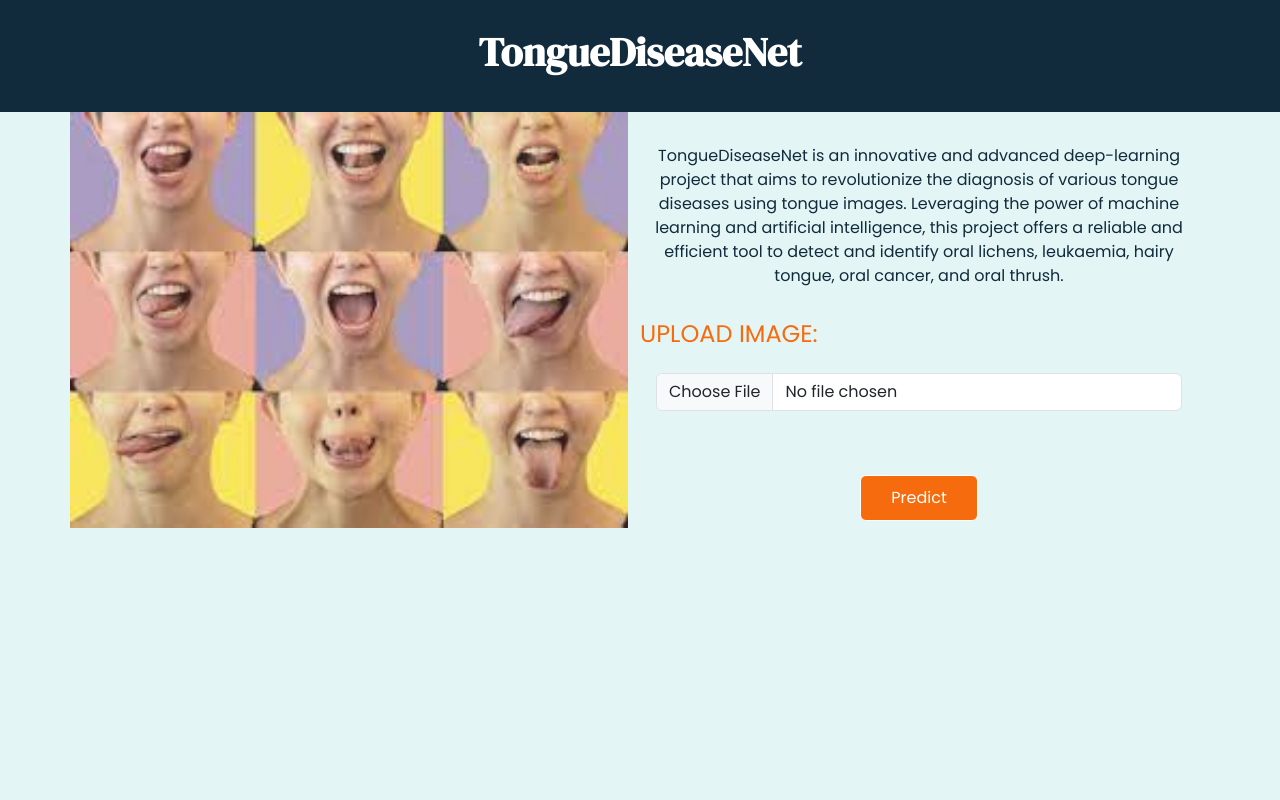
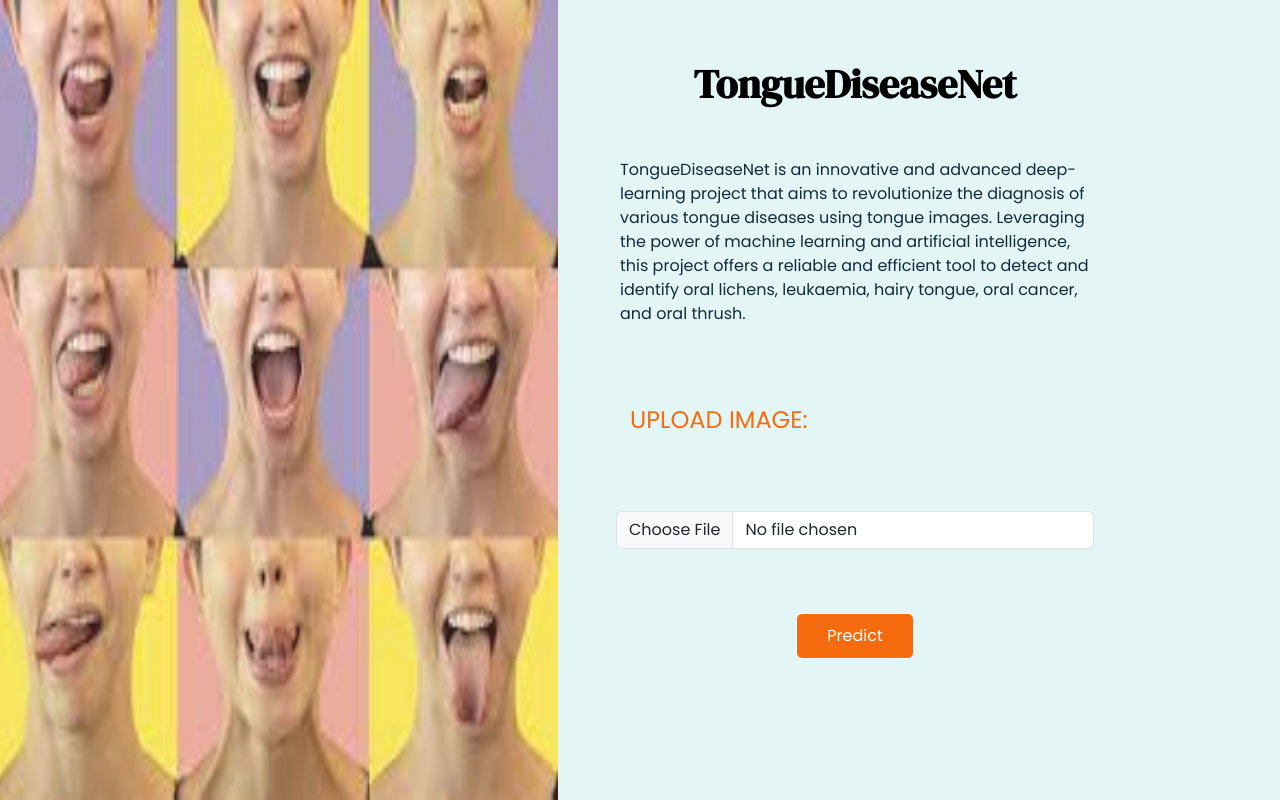
Before and after one commit to shivangis22/tonguedetection, a Flask app: page / in a window 1280 px wide. Run offline with Flask 3, Linux system fonts and the light colour scheme.

Commit message:
3rd commit

```diff
--- a/app.py
+++ b/app.py
@@ -87,4 +87,4 @@ def predict():
 
 
 if __name__ == '__main__':
-    app.run(debug=True)
+    app.run(debug=False)
--- a/templates/index.html
+++ b/templates/index.html
@@ -16,13 +16,12 @@
         }
 
         .headingText {
-            background-color: #112B3C;
-            padding: 0.5em 5em;
+            padding-top: 30px;
             font-family: 'DM Serif Display', serif;
         }
 
         h1 {
-            color: #ffffff;
+            color: #000000;
             font-weight: bold;
         }
 
@@ -58,16 +57,13 @@
 </head>
 
 <body>
-    <div class="headingText text-center">
-        <h1 class="headingText">TongueDiseaseNet</h1>
-
-    </div>
 
 
 
-    <div class="container dataContent ">
 
-        <div class="row">
+    <div class="container dataContent " style="padding:0; margin:0; height:100vh;">
+
+        <div class="row" style="height:100vh;">
             <!-- <div class="col" style="height: 100px; width: 100px ;">
                 <img src="https://www.google.com/imgres?imgurl=https%3A%2F%2Fwww.zhdk.ch%2Ffile%2Flive%2F4c%2F4cff72d7c48d45da2d9eeaed59a8c5f501a6e358%2Flarge.jpg&tbnid=XrKIcpU4kxHR6M&vet=12ahUKEwj40amjvOqAAxXhxqACHby6AYMQMygPegQIARBv..i&imgrefurl=https%3A%2F%2Fwww.zhdk.ch%2Fen%2Fresearchproject%2Ftofi--tongue-fitness-570990&docid=UIdHaAAIUx5F-M&w=1280&h=958&q=tongue%20collage&ved=2ahUKEwj40amjvOqAAxXhxqACHby6AYMQMygPegQIARBv"
                     alt="image" style="height: 100px; width: 100px ;">
@@ -75,14 +71,18 @@
 
             </div> -->
             <div class="col" style="padding:0;">
-                <img src="./image.jpg" alt="image" style="height: auto; width: 100% ; opacity:0.9;">
+                <img src="{{url_for('static', filename='image.jpg')}}" alt="image" style="height: 100%; width: 100% ; opacity:0.9;">
             </div>
             <div class="col">
-                <p class="text-center des">TongueDiseaseNet is an innovative and advanced deep-learning project that aims to revolutionize the diagnosis of various tongue diseases using tongue images. Leveraging the power of machine learning and artificial intelligence, this project
+                <div class="headingText text-center">
+                    <h1 class="headingText">TongueDiseaseNet</h1>
+
+                </div>
+                <p class="des" style="padding: 20px; margin: 30px;">TongueDiseaseNet is an innovative and advanced deep-learning project that aims to revolutionize the diagnosis of various tongue diseases using tongue images. Leveraging the power of machine learning and artificial intelligence, this project
                     offers a reliable and efficient tool to detect and identify oral lichens, leukaemia, hairy tongue, oral cancer, and oral thrush.</p>
-                <h4>UPLOAD IMAGE:</h4>
+                <h4 style="padding: 30px; margin: 30px;">UPLOAD IMAGE:</h4>
 
-                <form class="p-3 text-center" action="/" , method="post" enctype="multipart/form-data">
+                <form style="padding: 30px; margin: 30px;" class="p-3 text-center" action="/" , method="post" enctype="multipart/form-data">
                     <input class="form-control" type="file" name="imagefile" id="file" onchange="loadFile(event)">
                     <p><img id="output" width="200" /></p><br/>
                     <input class="btn submitButton" type="submit" value="Predict">
@@ -95,16 +95,16 @@
                 </script>
 
                 {% if prediction %}
-                <h3 class="text-center"> Detected prediction:</h3>
-                <p class="text-center"> {{prediction}}</p>
+                <h3 style="padding: 20px; margin: 30px;" class="text-center"> Detected prediction:</h3>
+                <p style="padding: 20px; margin: 30px;" class="text-center"> {{prediction}}</p>
 
-                <h3 class="text-center">Result Confidence:</h3>
-                <p class="text-center">{{confidence}}</p>
+                <h3 style="padding: 20px; margin: 30px;" class="text-center">Result Confidence:</h3>
+                <p style="padding: 20px; margin: 30px;" class="text-center">{{confidence}}</p>
 
-                <p> {{description}}</p>
+                <p style="padding: 20px; margin: 30px;"> {{description}}</p>
 
-                <h3 class="text-center">Symptoms:</h3>
-                <ul id="symptoms">
+                <h3 style="padding: 20px; margin: 30px;" class="text-center">Symptoms:</h3>
+                <ul style="padding: 20px; margin: 30px;" id="symptoms">
                 </ul>
                 <script>
                     var data = JSON.parse('{{symptoms | tojson | safe}}');
@@ -119,8 +119,8 @@
                     }
                 </script>
 
-                <h3 class="text-center">Causes:</h3>
-                <ul id="causes">
+                <h3 style="padding: 20px; margin: 30px;" class="text-center">Causes:</h3>
+                <ul style="padding: 20px; margin: 30px;" id="causes">
                 </ul>
                 <script>
                     var data = JSON.parse('{{causes | tojson | safe}}');
@@ -135,8 +135,8 @@
                     }
                 </script>
 
-                <h3 class="text-center">Treatments:</h3>
-                <ul id="treatment">
+                <h3 style="padding: 20px; margin: 30px;" class="text-center">Treatments:</h3>
+                <ul style="padding: 20px; margin: 30px;" id="treatment">
                 </ul>
                 <script>
                     var data = JSON.parse('{{treatment | tojson | safe}}');
```
Also changed, not shown: static/image.jpg (renamed from templates/image.jpg).
